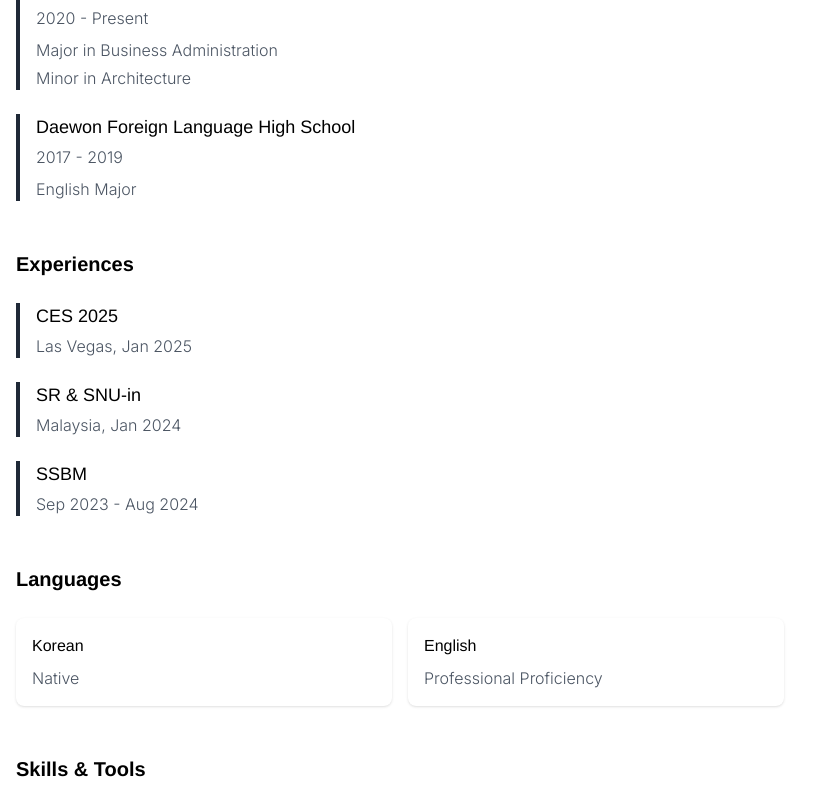
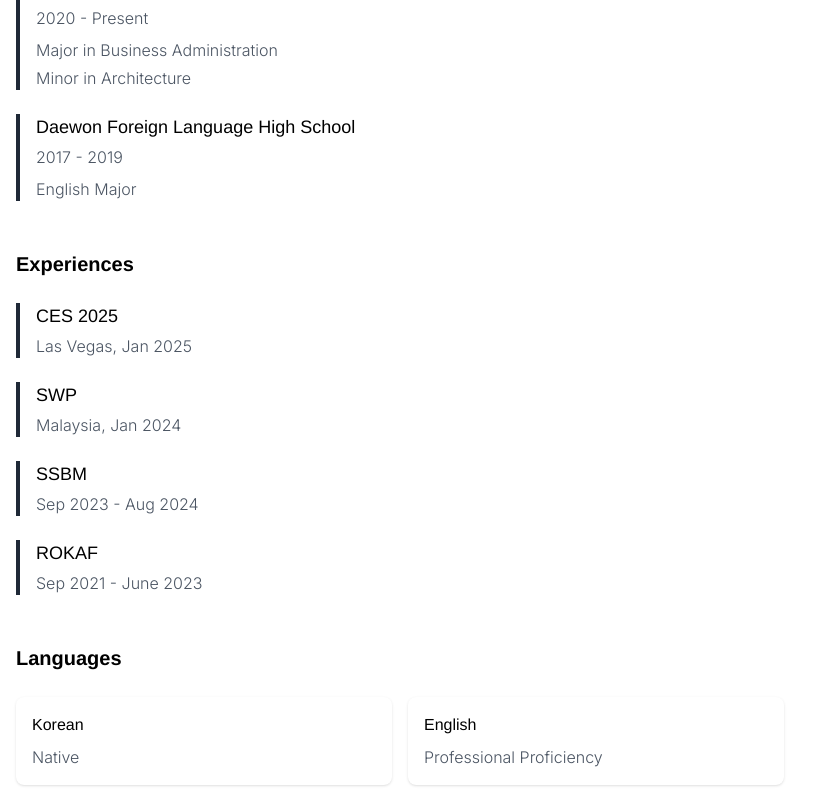
Before and after one commit to yoonj24/personal-website, a Next.js app: page /about in a window 1280 px wide. Shown: the part 462-1254 px from the top of the page, without its empty margins (0-831 px from the left). Built offline with nearby package versions, Linux system fonts and the light colour scheme.

Commit message:
Add ROKAF experience to Experiences section

```diff
--- a/app/about/page.tsx
+++ b/app/about/page.tsx
@@ -37,13 +37,18 @@ export default function About() {
           </div>
 
           <div className="border-l-4 border-gray-800 dark:border-gray-800 pl-4">
-            <h3 className="text-lg font-medium mb-1">SR & SNU-in</h3>
+            <h3 className="text-lg font-medium mb-1">SWP</h3>
             <p className="text-gray-600 dark:text-gray-300 font-light">Malaysia, Jan 2024</p>
           </div>
 
           <div className="border-l-4 border-gray-800 dark:border-gray-800 pl-4">
             <h3 className="text-lg font-medium mb-1">SSBM</h3>
             <p className="text-gray-600 dark:text-gray-300 font-light">Sep 2023 - Aug 2024</p>
+          </div>
+
+          <div className="border-l-4 border-gray-800 dark:border-gray-800 pl-4">
+            <h3 className="text-lg font-medium mb-1">ROKAF</h3>
+            <p className="text-gray-600 dark:text-gray-300 font-light">Sep 2021 - June 2023</p>
           </div>
         </div>
 
```
